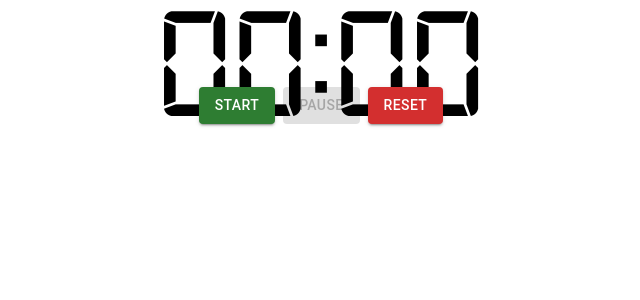
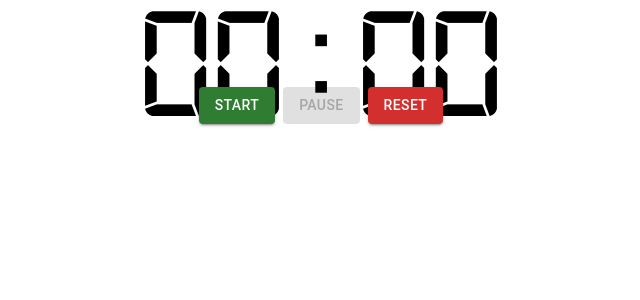
Before and after one commit to austinbooth/pomodoro, a React (Create React App) app: page / in a window 1280 px wide. Shown: the top 300 px of the page, without its empty margins (319-959 px from the left). Built offline with nearby package versions, Linux system fonts and the light colour scheme.

Commit message:
switches to a mono spaced font

```diff
--- a/src/App.css
+++ b/src/App.css
@@ -1,10 +1,10 @@
 @font-face {
-  font-family: 'digital-7';
-  src: url('./fonts/digital-7.ttf');
+  font-family: 'digital-7-mono';
+  src: url('./fonts/digital-7 (mono).ttf');
 }
 
 #countdown {
-  font-family: 'digital-7';
+  font-family: 'digital-7-mono';
   font-size: 10em;
   display: flex;
   flex-direction: 'row';
```
Also changed, not shown: src/fonts/digital-7 (mono).ttf (added).
